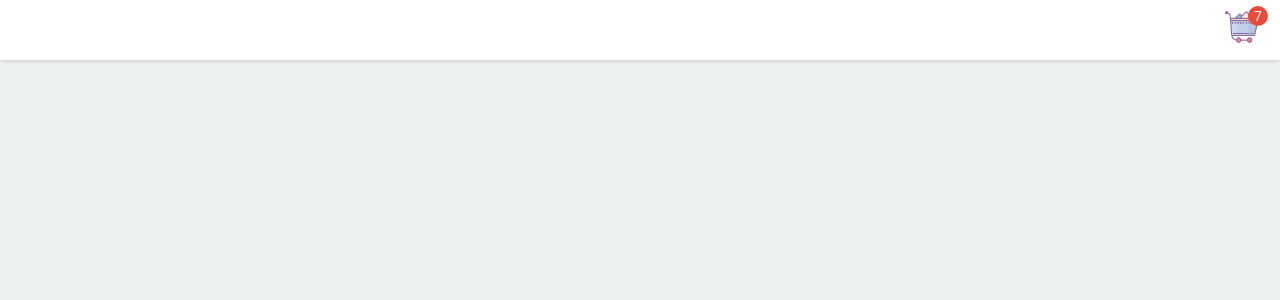
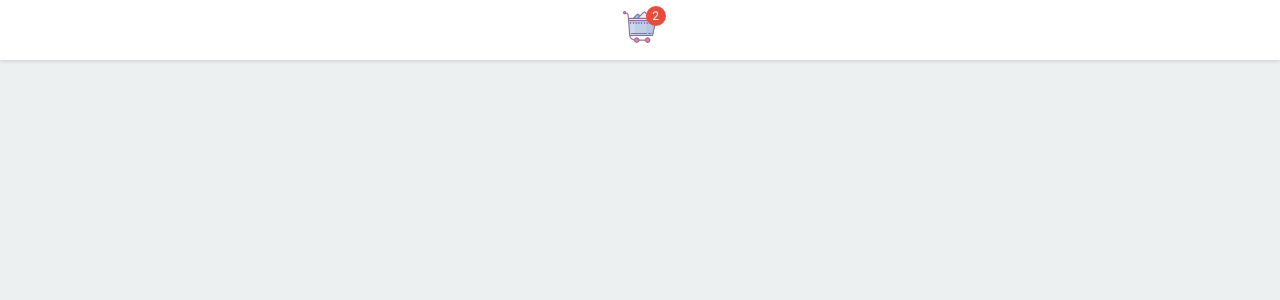
Before and after one commit to glrodasz/ecommerce-app-in-react, a React app: page / in a window 1280 px wide. Shown: the top 300 px of the page. Built offline with nearby package versions, Linux system fonts and the light colour scheme.

Commit message:
Shopping cart product list

```diff
--- a/src/App.js
+++ b/src/App.js
@@ -2,18 +2,29 @@ import React, { Component } from 'react';
 import ShoppingCart from './components/ShoppingCart';
 import Menu from './components/Menu';
 
+const productList = [
+  {
+    id: 1,
+    title: "Neil deGrasse Tyson's Newest STEM campaign",
+    image:
+      'https://d2v48i7nl75u94.cloudfront.net/uploads/f1dc399219683de51f22d9dfa7e11801.jpg',
+    quantity: 1,
+    price: 50000
+  },
+  {
+    id: 2,
+    title: "Neil deGrasse Tyson's Oldest STEM campaign",
+    image:
+      'https://d2v48i7nl75u94.cloudfront.net/uploads/f1dc399219683de51f22d9dfa7e11801.jpg',
+    quantity: 2,
+    price: 100000
+  }
+];
+
 class App extends Component {
   constructor(props) {
     super(props);
-      this.state = { quantity: 0, saludar: '' };
-    }
-
-    tick = () => {
-      this.setState({ quantity: this.state.quantity + 1 })
-    }
-
-    componentDidMount() {
-      window.setInterval(this.tick, 1000);
+    this.state = { quantity: 2 };
   }
 
   render() {
@@ -21,7 +32,7 @@ class App extends Component {
 
     return (
       <Menu>
-          <ShoppingCart quantity={quantity} />
+        <ShoppingCart quantity={quantity} productList={productList} />
       </Menu>
     );
   }
--- a/src/components/Menu.css
+++ b/src/components/Menu.css
@@ -5,7 +5,7 @@
   position: fixed;
   height: 60px;
   box-shadow: 0 0 5px rgba(0,0,0,0.2);
-  justify-content: flex-end;
+  justify-content: center;
   align-items: center;
   padding: 0 20px;
 }
--- a/src/components/Menu.js
+++ b/src/components/Menu.js
@@ -1,14 +1,9 @@
-import React, { Component } from 'react';
+import React from 'react';
 import './Menu.css';
 
-class Menu extends Component {
-  render() {
-    return(
-      <div className="menu">
-        {this.props.children}
-      </div>
-    )
-  }
-}
+const Menu = ({ children }) =>
+  <div className="menu">
+    {children}
+  </div>;
 
 export default Menu;
--- a/src/components/ShoppingCart.css
+++ b/src/components/ShoppingCart.css
@@ -11,14 +11,14 @@
 
 .shopping-cart__quantity {
   background: #e74c3c;
-  font-size: 14px;
+  font-size: 12px;
   color: white;
-  font-weight: 400;
+  font-weight: 200;
   width: 20px;
   height: 20px;
   text-align: center;
   border-radius: 50%;
-  line-height: 1.5;
+  line-height: 1.8;
   position: absolute;
   top: -4px;
   right: -8px;
--- a/src/components/ShoppingCart.js
+++ b/src/components/ShoppingCart.js
@@ -1,16 +1,41 @@
 import React, { Component } from 'react';
+
+import ShoppingCartItem from './ShoppingCartItem';
+
 import shoppingCartImg from '../images/shopping-cart.png';
 import shoppingCartImgFull from '../images/shopping-cart-full.png';
 import './ShoppingCart.css';
 
 class ShoppingCart extends Component {
+  constructor(props) {
+    super(props);
+    this.state = { isProductListHidden: true };
+  }
+
+  toggleProductList = () => {
+    const { isProductListHidden } = this.state;
+
+    this.setState({ isProductListHidden: !isProductListHidden })
+  }
+
+  renderProductList() {
+    const { productList } = this.props;
+    const { isProductListHidden } = this.state;
+
+    return (
+      <ul className={`shopping-cart__list ${isProductListHidden ? 'is-hidden' : ''}`}>
+        {productList.map(product => <ShoppingCartItem key={product.id} {...product} />)}
+      </ul>
+    );
+  }
+
   renderQuantity() {
     const { quantity } = this.props;
 
-    if (quantity) {
+    if (Number(quantity) >= 1) {
       return (
         <div className="shopping-cart__quantity">
-          {quantity}
+          {Number(quantity) >= 99 ? <span>&infin;</span> : quantity}
         </div>
       );
     }
@@ -20,19 +45,16 @@ class ShoppingCart extends Component {
     const { quantity } = this.props;
 
     return (
-      <div className="shopping-cart">
+      <div className="shopping-cart" onClick={this.toggleProductList}>
         <figure className="shopping-cart__icon">
           <img
             alt="Shopping Cart"
             className="shopping-cart__image"
-            src={quantity >= 1 ? shoppingCartImgFull : shoppingCartImg}
+            src={Number(quantity) >= 1 ? shoppingCartImgFull : shoppingCartImg}
           />
-          {quantity >= 1 ?
-            <div className="shopping-cart__quantity">
-              {quantity}
-            </div>: null}
+          {this.renderQuantity()}
         </figure>
-        <div className="shopping-cart__list" />
+        {this.renderProductList()}
       </div>
     );
   }
--- /dev/null
+++ b/src/components/ShoppingCartItem.css
@@ -0,0 +1,3 @@
+.shopping-cart-item {
+  background: red;
+}
--- /dev/null
+++ b/src/components/ShoppingCartItem.js
@@ -0,0 +1,15 @@
+import React from 'react';
+import './ShoppingCartItem.css';
+
+const ShoppingCartItem = ({ title, image, price, quantity}) => (
+  <li className="shopping-cart-item">
+    <figure className="shopping-cart-item__figure">
+      <img className="shopping-cart-item__image" alt={title} src={image} />
+    </figure>
+    <strong className="shopping-cart-item__title">{title}</strong>
+    <span className="shopping-cart-item__quantity">{quantity}</span>
+    <span className="shopping-cart-item__price">{price}</span>
+  </li>
+);
+
+export default ShoppingCartItem;
--- a/src/index.css
+++ b/src/index.css
@@ -6,3 +6,7 @@ body {
   background: #ecf0f1;
   font-family: 'Roboto', sans-serif;
 }
+
+.is-hidden {
+  display: none !important;
+}
```
Lines whose indentation alone changed are shown as unchanged.
